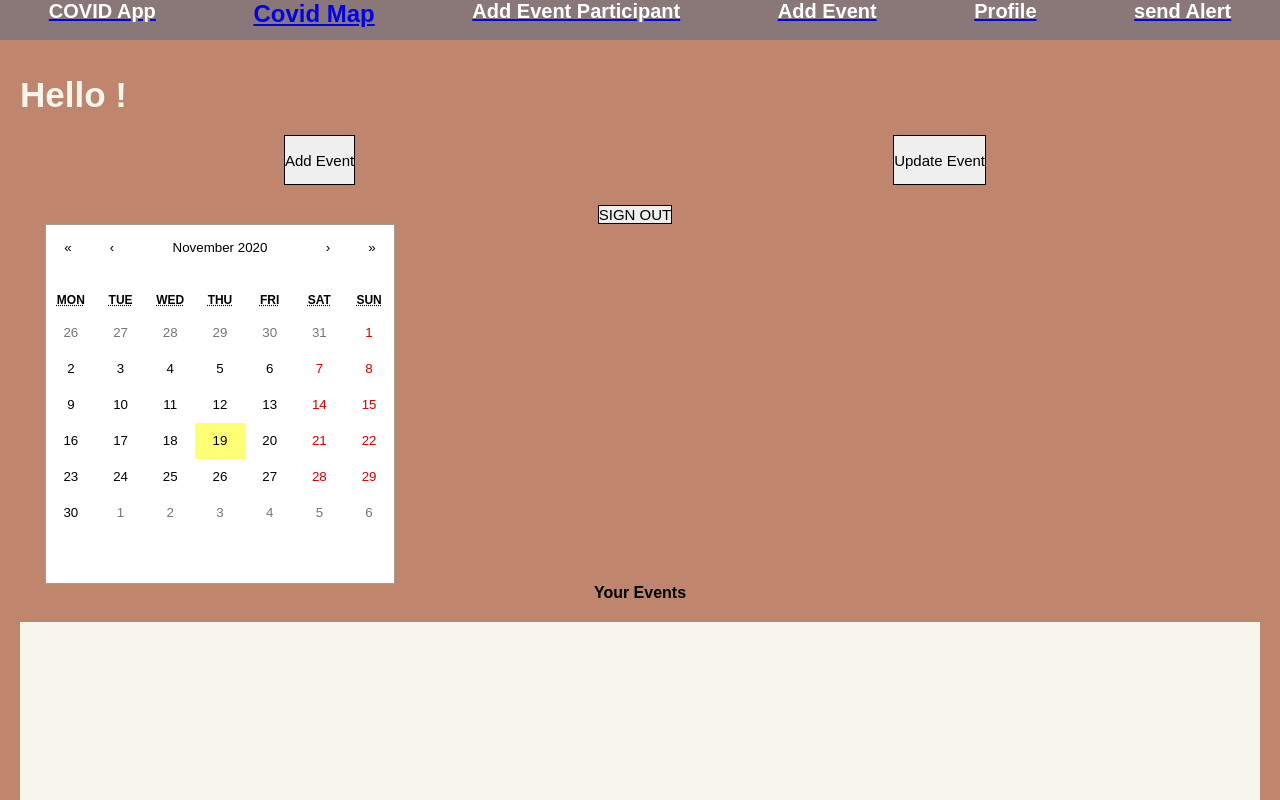
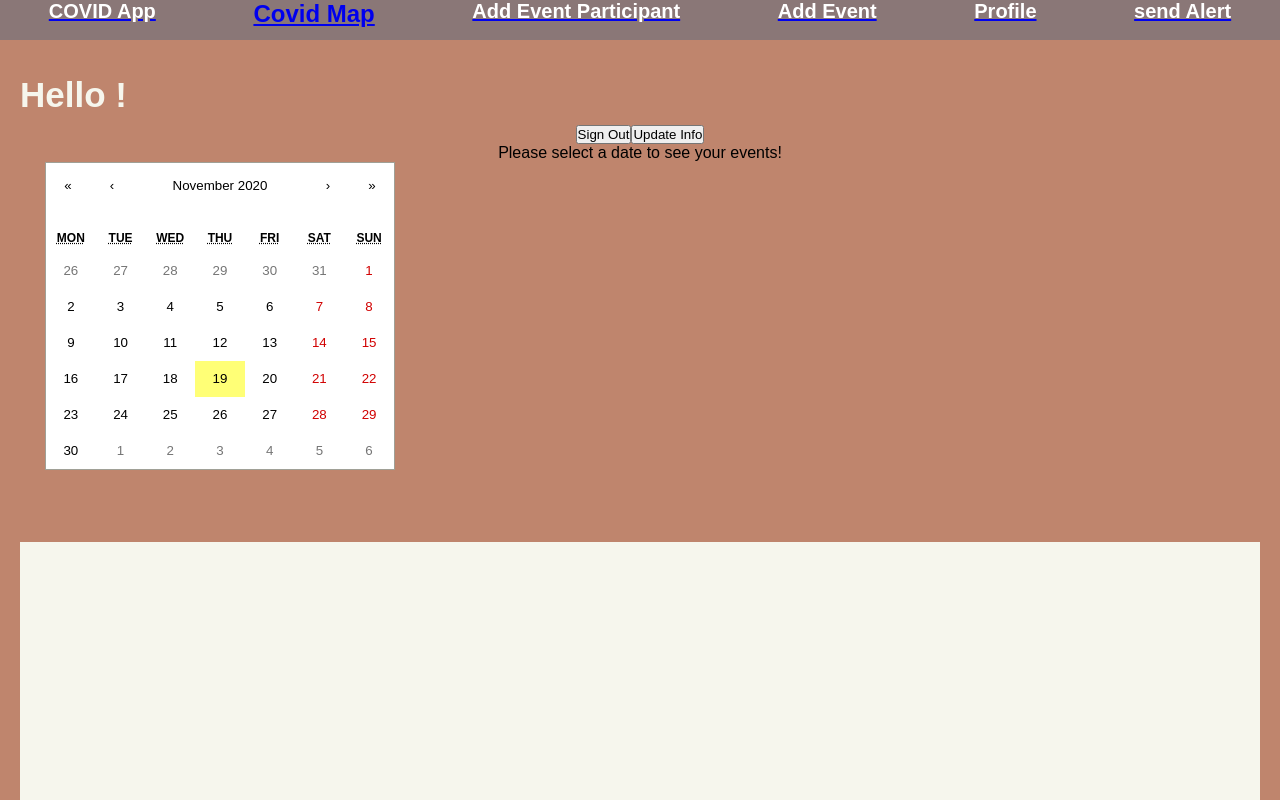
Before and after one commit to Strongtalk/COVID-Contact-tracing, a React (Create React App) app in the folder client/: page /userprofile in a window 1280 px wide. Shown: the top 800 px of the page. Built offline with nearby package versions, Linux system fonts and the light colour scheme; no server answers; sample sign-in values are in the browser's storage; a web font is replaced by a local one.

Commit message:
fixed merge issue

```diff
--- a/client/src/Components/profilePage/profilePage.js
+++ b/client/src/Components/profilePage/profilePage.js
@@ -109,41 +109,49 @@ function ProfilePage() {
   }
   //display user info here
   return (
+    <div id="profilePageWrapper">
       <div id="profilePageContainer">
         <div id="profileContainer">
           <h2 id="profileName"> Hello {profile.name} !</h2>
-        <form id="buttonContainer" action="/event">
-          <input
-            className="profileButtons"
-            type="submit"
-            value="Add Event"
-          ></input>
-          <input
-            className="profileButtons"
-            type="submit"
-            value="Update Event"
-          ></input>
-
+          <button id="signOut" onClick={handleLogout}>Sign Out</button>
+          <button id="updateInfo">Update Info</button>
+        </div>
+        <p id="calendarTutorial">Please select a date to see your events!</p>
+        <div id="calendarWrapper">
+          <div id="calendarContainer">
+            <Calendar onClickDay={(evt) => clickCalendarDate(evt)} />
+          </div>
+        </div>
+        <div id="eventListContainer">
+          <h4 id="eventListTitle">Your Events</h4>
+          <div name="eventList" id="eventListBox">
+            {eventInfo.length > 0 ? (
+              <ul>
+                {eventInfo.map((userEvent) => {
+                  return <div id="event-entry">
+                    <div id="event">
+                      <a key={userEvent._id} href={userEvent} onClick={(evt) => clickEvent(userEvent._id, evt)}>{userEvent.name}
+                      </a>
+                    </div>
+                    <div id="event-dates">
+                      <p>{formatDate(userEvent.start) + '-' + formatDate(userEvent.end)}</p>
+                      <p></p>
+                    </div>
+                  </div>;
+                })}
+              </ul>
+            ) : null}
+          </div>
+        </div>
+        <div id="buttonContainer">
+          <form className="profileButtons" action="/event">
+            <input id="addEventButton" type="submit" value="Add Event" onClick={addEvent}></input>
           </form>
-        <button
-            className="profileButtons"
-            onClick={handleLogout}
-          >SIGN OUT</button>
         </div>
-      <div id="calendarWrapper">
-          <Calendar />
+        <div id="statusButtonContainer">
+          <button onClick={positiveOfPositive} type='submit' className="statusButtons">Tested Positive</button>
         </div>
-      <h4 id="eventListTitle">Your Events</h4>
-      <div id="eventListContainer">
-
       </div>
-      <button
-        onClick={positiveOfPositive}
-        type="submit"
-        className="statusButtons"
-      >
-        Tested Positive
-      </button>
     </div>
   );
 }
```
Lines whose indentation alone changed are shown as unchanged.
